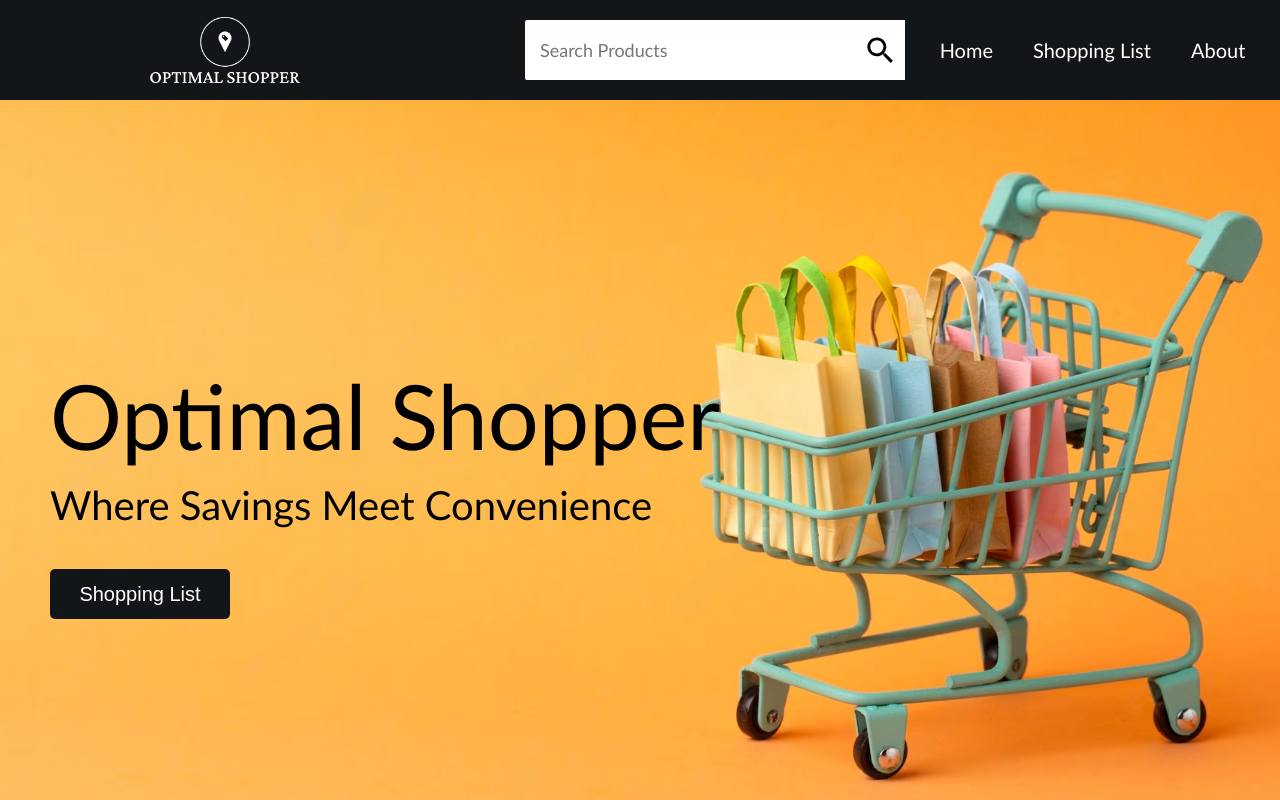
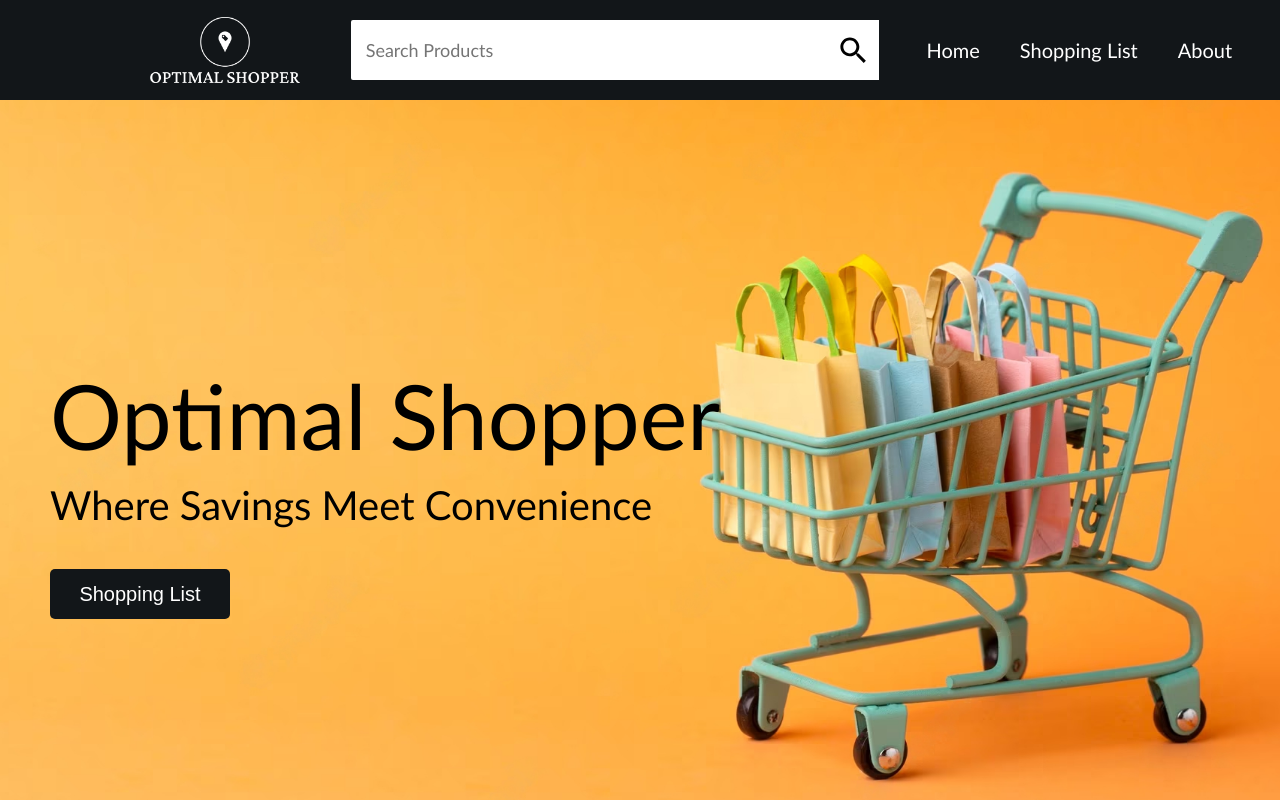
Before and after one commit to Dudemario/GroceryWebApp, a React (Create React App) app in the folder grocery_webapp/: page / in a window 1280 px wide. Shown: the top 800 px of the page. Built offline with nearby package versions, Linux system fonts and the light colour scheme.

Commit message:
search bar css changes

```diff
--- a/grocery_webapp/src/styles/Navbar.css
+++ b/grocery_webapp/src/styles/Navbar.css
@@ -8,7 +8,7 @@
   }
 
   .navbar .leftSide {
-    flex: 50%;
+    flex: 25%;
     height: 100%;
     display: flex;
     align-items: center;
@@ -16,29 +16,17 @@
   }
 
   .navbar .leftSide img {
-    display: git flex;
+    display: flex;
     width: 150px;
   }
 
   .searchbar {
     display: flex;
-    align-items: center;
     flex-direction: column;
     font-family: "Gill Sans", "Gill Sans MT", Calibri, "Trebuchet MS", sans-serif;
     padding-top: 20px;
-    position: relative;
     z-index: 1;
   }
-/*  .searchbar {
-    display: flex;
-    align-items: center;
-    flex-direction: column;
-    font-family: "Gill Sans", "Gill Sans MT", Calibri, "Trebuchet MS", sans-serif;
-    padding-top: 20px;
-    z-index: 0;
-   }*/
-/*    z-index: 1;*/
-
 
   .navbar .rightSide {
     flex: 50%;
@@ -47,7 +35,6 @@
     align-items: center;
     justify-content: center;
     font-size: 20px;
-    left: 0px;
   }
 
   .navbar a {
--- a/grocery_webapp/src/styles/SearchBar.css
+++ b/grocery_webapp/src/styles/SearchBar.css
@@ -10,8 +10,7 @@
   border-bottom-right-radius: 0px;
   font-size: 18px;
   padding: 15px;
-  height: 30px;
-  width: 300px;
+  width: 35vw;
   font-family: "Gill Sans", "Gill Sans MT", Calibri, "Trebuchet MS", sans-serif;
 }
 
@@ -32,7 +31,7 @@ input:focus {
 
 .dataResult {
   margin-top: 5px;
-  width: 30vw;
+  width: 35vw;
   height: 30vh;
   background-color: white;
   box-shadow: rgba(0, 0, 0, 0.35) 0px 5px 15px;
```
